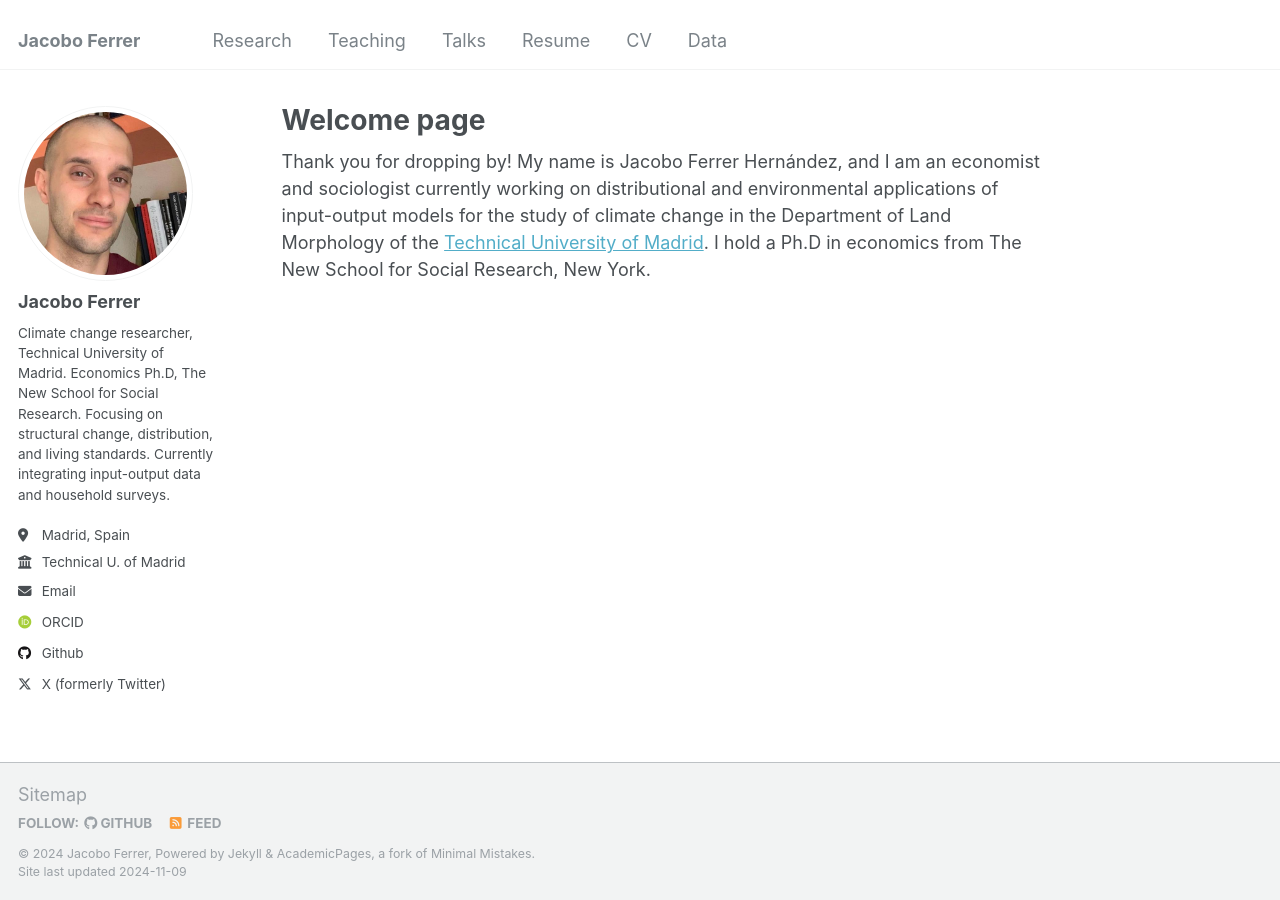
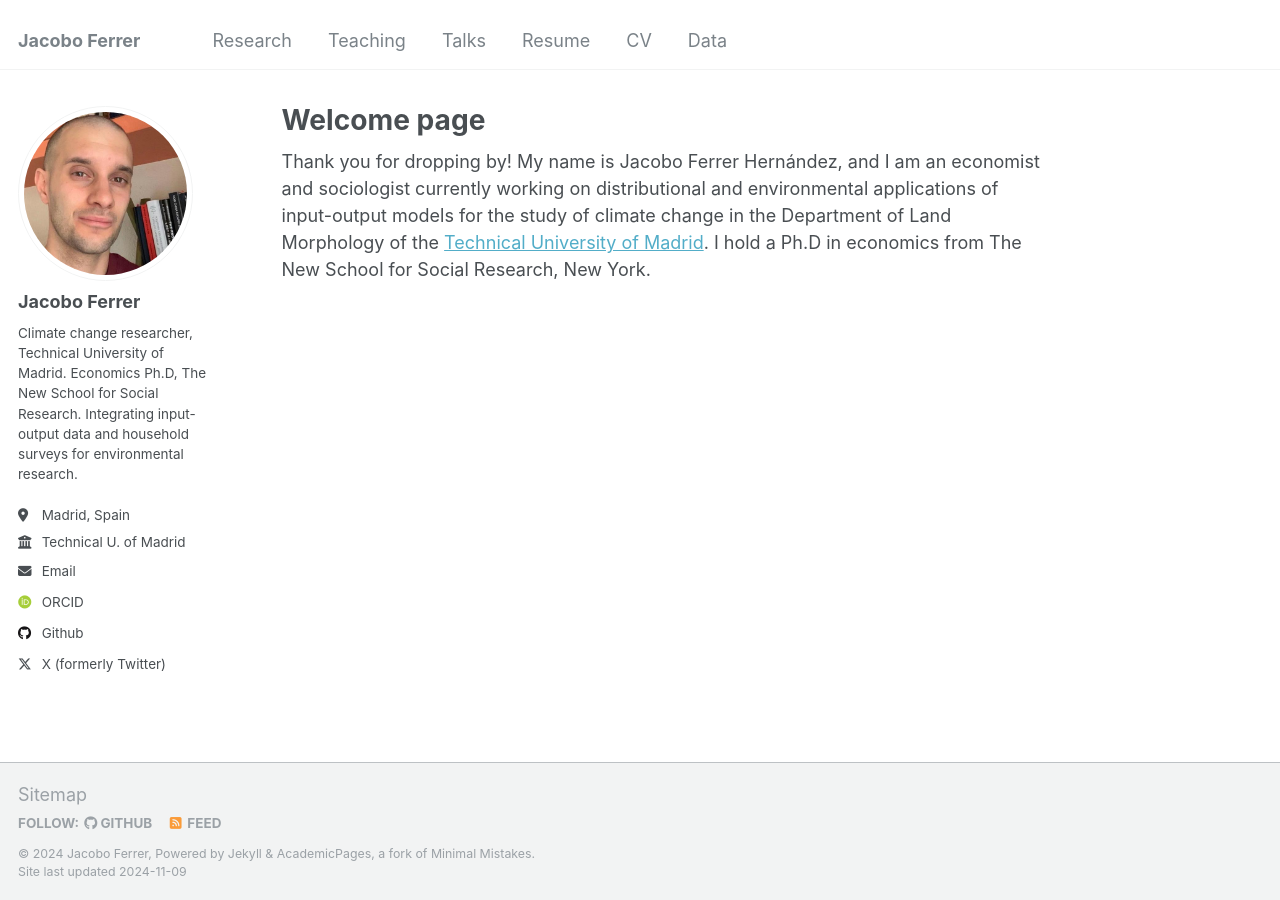
Before and after one commit to jferrherz/jferrherz.github.io, a Jekyll site: the page built from _pages/about.md, in a window 1280 px wide. Built offline with Jekyll 4.4.1, drawn with Linux system fonts in a browser that asks for light colours; some web fonts are replaced.

Commit message:
Update _config.yml

```diff
--- a/_config.yml
+++ b/_config.yml
@@ -24,7 +24,7 @@ author:
   avatar           : "profile-photo.jpeg"
   name             : "Jacobo Ferrer"
   pronouns         : # example: "she/her"
-  bio              : "Climate change researcher, Technical University of Madrid. Economics Ph.D, The New School for Social Research. Focusing on structural change, distribution, and living standards. Currently integrating input-output data and household surveys."
+  bio              : "Climate change researcher, Technical University of Madrid. Economics Ph.D, The New School for Social Research. Integrating input-output data and household surveys for environmental research."
   location         : "Madrid, Spain"
   employer         : "Technical U. of Madrid"
   uri              : # URL
```
